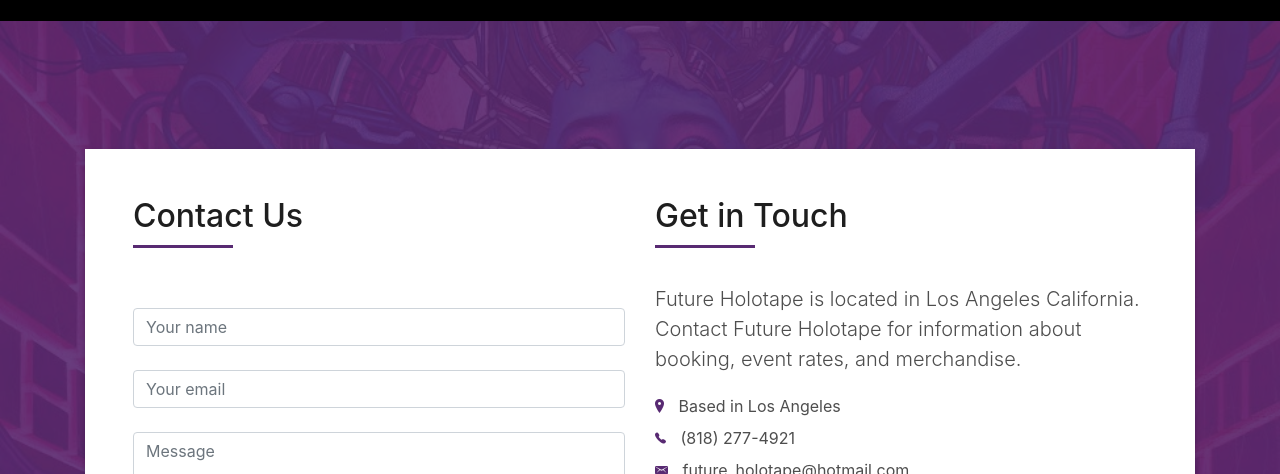
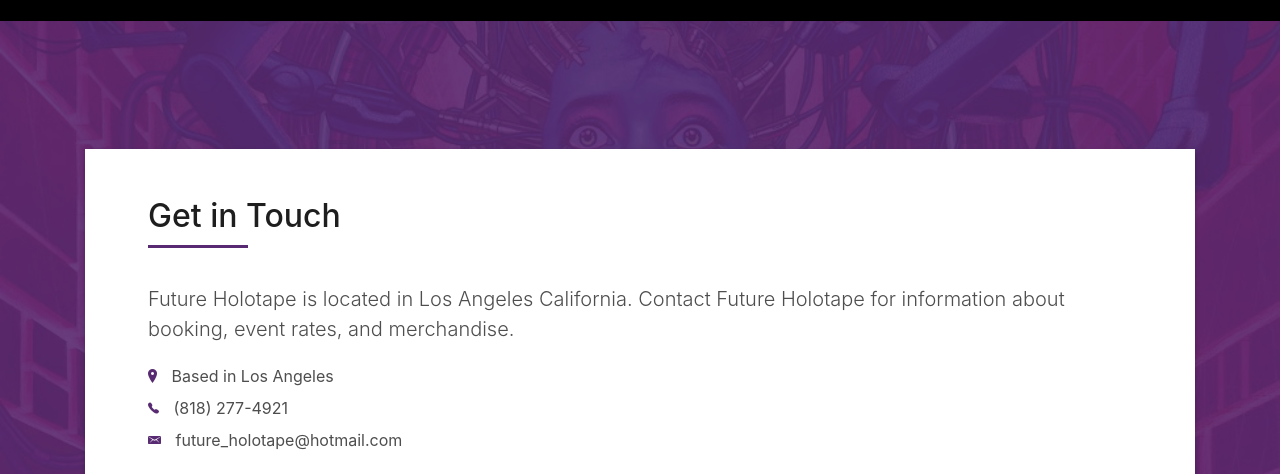
Before and after one commit to matthew-bahloul/fh_website, a plain HTML site: page index.html in a window 1280 px wide. Shown: the part 3955-4429 px from the top of the page. Drawn offline with nearby package versions, Linux system fonts and the light colour scheme; a script that the page names is missing; files whose address does not match are found by name.

Commit message:
removed contact us form

```diff
--- a/index.html
+++ b/index.html
@@ -462,6 +462,7 @@
           <div class="contact-mf">
             <div id="contact" class="box-shadow-full">
               <div class="row">
+                <!--
                 <div class="col-md-6">
                   <div class="title-box-2">
                     <h5 class="title-left">
@@ -470,23 +471,20 @@
                   </div>
                   <div>
 
-                    <!-- https://blog.teamtreehouse.com/create-ajax-contact-form -->
-                    <!-- https://themehunt.com/blog/53-tutorial/162-how-to-create-an-ajax-contact-form-without-any-plugin -->
+                    https://blog.teamtreehouse.com/create-ajax-contact-form
+                    https://themehunt.com/blog/53-tutorial/162-how-to-create-an-ajax-contact-form-without-any-plugin
                       <form action="/mailer.php">
 
-                      <!--name-->
                       <div class="field">
                           <label for="fname"></label>
                           <input class="form-control" type="text" id="fname" name="name" placeholder="Your name">
                       </div>
 
-                      <!--email-->
                       <div class="field">
                           <label for="email"></label>
                           <input class="form-control" type="email" id="email" name="email" placeholder="Your email">
                       </div>
 
-                      <!--message-->
                       <div class="field">
                               <label for="message"></label>
                               <textarea class="form-control" id="message" name="message" placeholder="Message"></textarea>
@@ -494,18 +492,17 @@
 
                       <br>
 
-                      <!--button-->
                       <input class="button button-a button-big button-rouded" type="submit" name="submit" value="Submit">
 
 
                     <div id="form-messages">
 
                     </div>
-                  </div>
+                  </div> -->
                 </div>
 
                 <!-- Right Column Info-->
-                <div class="col-md-6">
+                <div class="col-md-12">
                   <div class="title-box-2 pt-4 pt-md-0">
                     <h5 class="title-left">
                       Get in Touch
```
